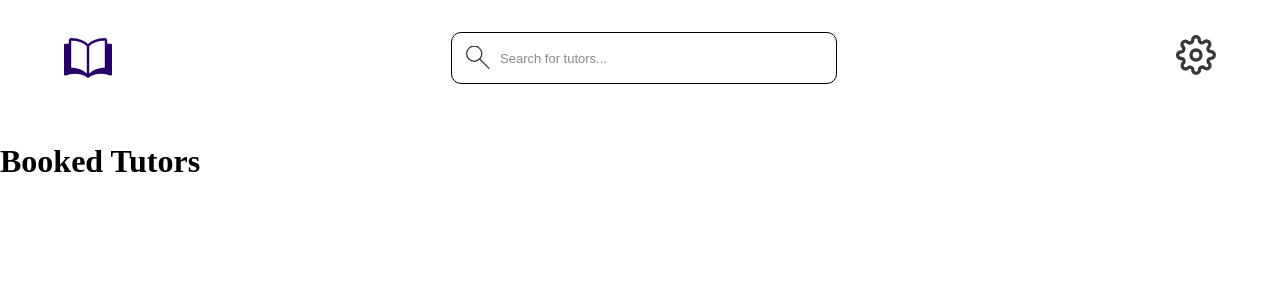
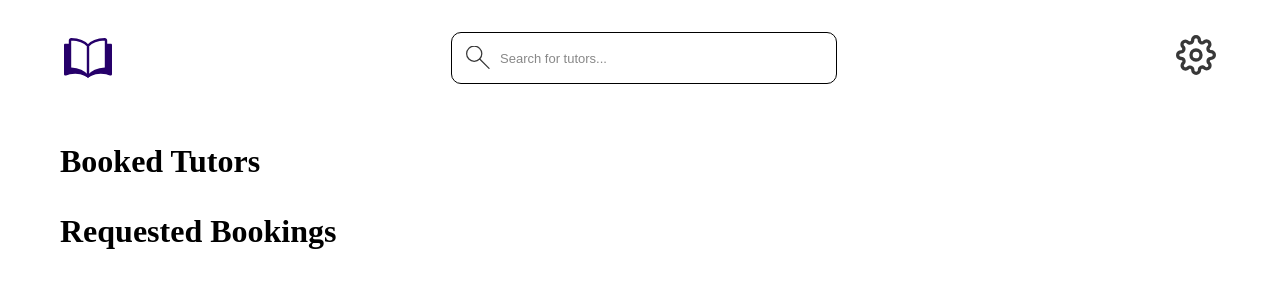
Before and after one commit to htl3r-2138/Lernpunkt, a Vue app in the folder frontend/: page /student in a window 1280 px wide. Shown: the top 300 px of the page. Built offline with nearby package versions, Linux system fonts and the light colour scheme; a web font is replaced by a local one.

Commit message:
index.html title & icon changed

```diff
--- a/frontend/index.html
+++ b/frontend/index.html
@@ -2,9 +2,9 @@
 <html lang="">
   <head>
     <meta charset="UTF-8">
-    <link rel="icon" href="/favicon.ico">
+    <link rel="icon" href="/logo.svg">
     <meta name="viewport" content="width=device-width, initial-scale=1.0">
-    <title>Vite App</title>
+    <title>Lernpunkt</title>
   </head>
   <body>
     <div id="app"></div>
--- a/frontend/src/views/StudentView.vue
+++ b/frontend/src/views/StudentView.vue
@@ -13,6 +13,7 @@
     </nav>
     <main>
       <h1>Booked Tutors</h1>
+      <h1>Requested Bookings</h1>
     </main>
   </div>
 </template>
@@ -35,4 +36,7 @@ nav {
   align-items: center;
   padding: 2rem 4rem
 }
+main{
+  padding-left: 60px;
+}
 </style>
```
